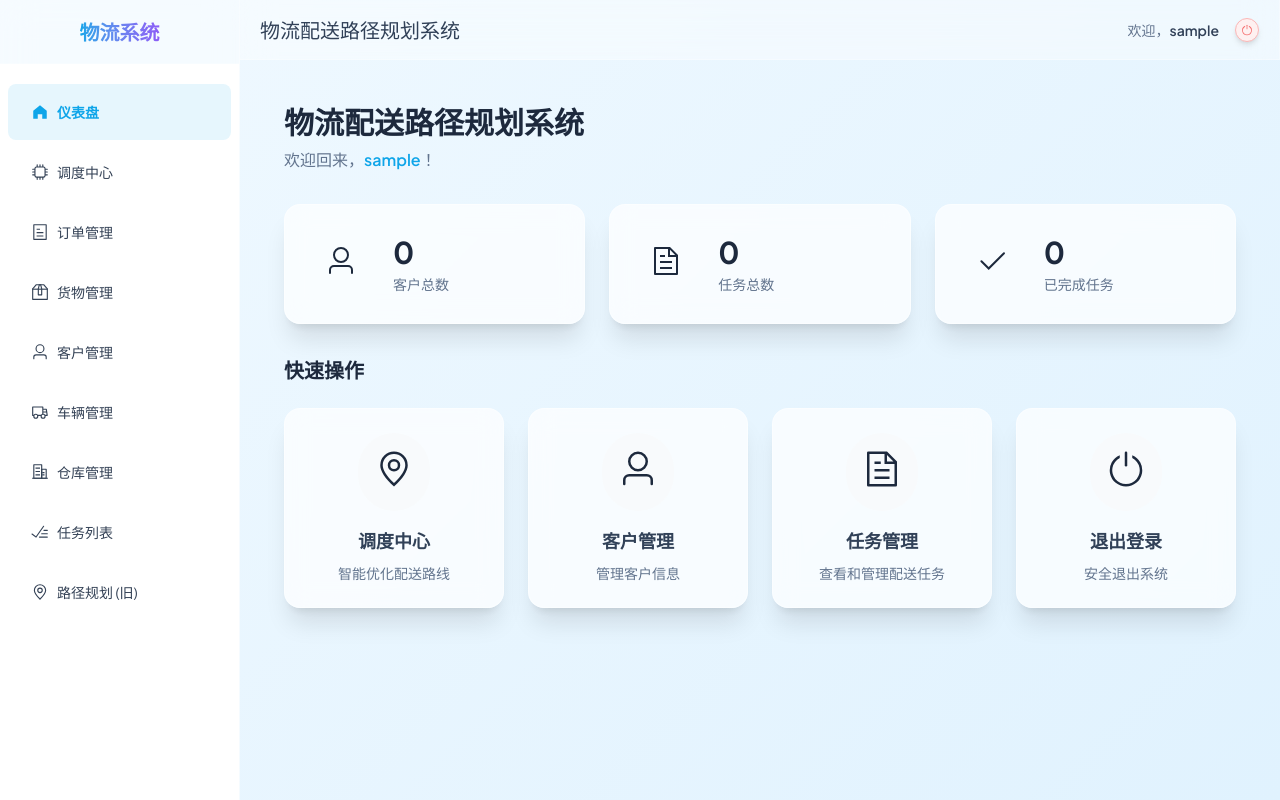
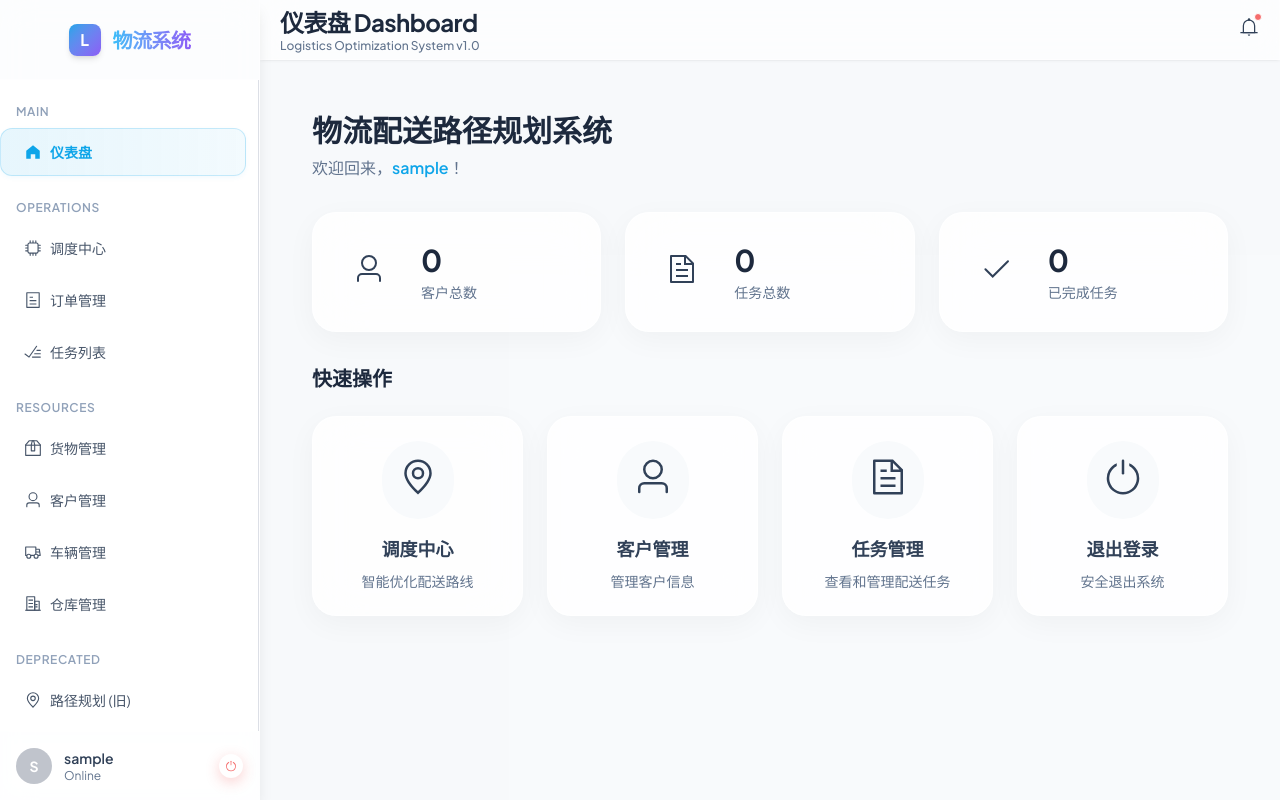
Before and after one commit to wskeei/Logistics-Distribution-Route-Optimization-System, a Vue app in the folder frontend/: page / in a window 1280 px wide. Built offline with nearby package versions, Linux system fonts and the light colour scheme; no server answers; sample sign-in values are in the browser's storage.

Commit message:
优化界面

```diff
--- a/frontend/src/App.vue
+++ b/frontend/src/App.vue
@@ -1,80 +1,113 @@
 <template>
-  <div id="app" class="font-sans text-slate-800">
+  <div id="app" class="font-sans text-slate-700 h-screen flex flex-col overflow-hidden bg-slate-50">
     <template v-if="!isLoginPage">
-      <el-container class="h-screen overflow-hidden">
-        <!-- Glass Sidebar -->
-        <el-aside width="240px" class="glass-panel h-full flex flex-col transition-all duration-300">
-          <div class="h-16 flex items-center justify-center border-b border-white/20">
-            <h3 class="text-xl font-bold bg-clip-text text-transparent bg-gradient-to-r from-primary to-accent">物流系统</h3>
+      <el-container class="h-full">
+        <!-- Modern Sidebar -->
+        <el-aside width="260px" class="glass-panel h-full flex flex-col transition-all duration-300 z-20 shadow-lg relative">
+          <div class="h-20 flex items-center justify-center border-b border-white/40">
+            <div class="flex items-center gap-3">
+              <!-- Logo Placeholder or Icon -->
+              <div class="w-8 h-8 rounded-lg bg-gradient-to-br from-primary to-accent flex items-center justify-center text-white font-bold shadow-md">
+                L
+              </div>
+              <h3 class="text-xl font-bold bg-clip-text text-transparent bg-gradient-to-r from-primary-light to-accent tracking-tight">物流系统</h3>
+            </div>
           </div>
+
           <el-menu
             :default-active="activeMenu"
-            class="flex-1 overflow-y-auto bg-transparent border-r-0 pt-4"
+            class="flex-1 overflow-y-auto px-3 py-6 bg-transparent border-none"
             router
-            :text-color="'#334155'"
-            :active-text-color="'#0EA5E9'"
+            :text-color="'#475569'"
+            :active-text-color="'#0ea5e9'"
           >
-            <el-menu-item index="/" class="hover:bg-white/30 transition-colors mx-2 rounded-lg my-1">
+            <div class="mb-2 px-4 text-xs font-semibold text-slate-400 uppercase tracking-wider">Main</div>
+            <el-menu-item index="/" class="menu-item-custom">
               <el-icon><HomeFilled /></el-icon>
               <span>仪表盘</span>
             </el-menu-item>
-            <el-menu-item index="/dispatcher" class="hover:bg-white/30 transition-colors mx-2 rounded-lg my-1">
+
+            <div class="mt-6 mb-2 px-4 text-xs font-semibold text-slate-400 uppercase tracking-wider">Operations</div>
+            <el-menu-item index="/dispatcher" class="menu-item-custom">
               <el-icon><Cpu /></el-icon>
               <span>调度中心</span>
             </el-menu-item>
-            <el-menu-item index="/orders" class="hover:bg-white/30 transition-colors mx-2 rounded-lg my-1">
+            <el-menu-item index="/orders" class="menu-item-custom">
               <el-icon><Tickets /></el-icon>
               <span>订单管理</span>
             </el-menu-item>
-            <el-menu-item index="/products" class="hover:bg-white/30 transition-colors mx-2 rounded-lg my-1">
+            <el-menu-item index="/tasks" class="menu-item-custom">
+              <el-icon><Finished /></el-icon>
+              <span>任务列表</span>
+            </el-menu-item>
+
+            <div class="mt-6 mb-2 px-4 text-xs font-semibold text-slate-400 uppercase tracking-wider">Resources</div>
+            <el-menu-item index="/products" class="menu-item-custom">
               <el-icon><Box /></el-icon>
               <span>货物管理</span>
             </el-menu-item>
-            <el-menu-item index="/customers" class="hover:bg-white/30 transition-colors mx-2 rounded-lg my-1">
+            <el-menu-item index="/customers" class="menu-item-custom">
               <el-icon><User /></el-icon>
               <span>客户管理</span>
             </el-menu-item>
-            <el-menu-item index="/vehicles" class="hover:bg-white/30 transition-colors mx-2 rounded-lg my-1">
+            <el-menu-item index="/vehicles" class="menu-item-custom">
               <el-icon><Van /></el-icon>
               <span>车辆管理</span>
             </el-menu-item>
-            <el-menu-item index="/depots" class="hover:bg-white/30 transition-colors mx-2 rounded-lg my-1">
+             <el-menu-item index="/depots" class="menu-item-custom">
               <el-icon><OfficeBuilding /></el-icon>
               <span>仓库管理</span>
             </el-menu-item>
-            <el-menu-item index="/tasks" class="hover:bg-white/30 transition-colors mx-2 rounded-lg my-1">
-              <el-icon><Finished /></el-icon>
-              <span>任务列表</span>
-            </el-menu-item>
-            <el-menu-item index="/planning" class="hover:bg-white/30 transition-colors mx-2 rounded-lg my-1">
+
+            <div class="mt-6 mb-2 px-4 text-xs font-semibold text-slate-400 uppercase tracking-wider">Deprecated</div>
+             <el-menu-item index="/planning" class="menu-item-custom">
               <el-icon><Location /></el-icon>
               <span>路径规划 (旧)</span>
             </el-menu-item>
           </el-menu>
+
+          <!-- User Profile Brief -->
+          <div class="p-4 border-t border-white/40 bg-white/30 backdrop-blur-sm">
+             <div class="flex items-center gap-3">
+                <el-avatar :size="36" class="bg-primary/20 text-primary font-bold">{{ username.charAt(0).toUpperCase() }}</el-avatar>
+                <div class="flex-1 min-w-0">
+                    <p class="text-sm font-semibold text-slate-700 truncate">{{ username }}</p>
+                    <p class="text-xs text-slate-500 truncate">Online</p>
+                </div>
+                <el-button type="danger" text circle size="small" @click="handleLogout">
+                    <el-icon><SwitchButton /></el-icon>
+                </el-button>
+             </div>
+          </div>
         </el-aside>
 
-        <el-container class="relative">
-          <!-- Glass Header -->
-          <el-header class="h-16 glass-panel border-b border-white/20 flex items-center justify-between px-6 sticky top-0 z-10 w-full backdrop-blur-md bg-white/30">
-            <div class="flex items-center">
-              <div class="text-xl font-medium text-slate-700">
-                {{ $route.meta.title || '物流配送路径规划系统' }}
-              </div>
+        <el-container class="relative flex flex-col h-full overflow-hidden">
+          <!-- Translucent Header -->
+          <el-header class="h-20 glass-panel border-b border-white/40 flex items-center justify-between px-8 sticky top-0 z-10 w-full backdrop-blur-md bg-white/50 shadow-sm/5">
+            <div class="flex flex-col justify-center">
+              <h1 class="text-2xl font-bold text-slate-800 tracking-tight">
+                {{ $route.meta.title || getPageTitle($route.path) }}
+              </h1>
+              <span class="text-xs text-slate-500 font-medium">Logistics Optimization System v1.0</span>
             </div>
+
             <div class="flex items-center gap-4">
-              <span class="text-sm text-slate-500">欢迎，<span class="font-semibold text-slate-700">{{ username }}</span></span>
-              <el-button type="danger" plain size="small" circle @click="handleLogout" class="shadow-md hover:shadow-lg transition-transform hover:-translate-y-0.5">
-                <el-icon><SwitchButton /></el-icon>
-              </el-button>
+               <el-tooltip content="Notifications" placement="bottom">
+                   <el-badge is-dot class="cursor-pointer">
+                       <el-icon class="text-slate-500 hover:text-primary transition-colors" :size="20"><Bell /></el-icon>
+                   </el-badge>
+               </el-tooltip>
             </div>
           </el-header>
 
-          <el-main class="p-6 overflow-y-auto scroll-smooth">
-            <router-view v-slot="{ Component }">
-              <transition name="fade">
-                <component :is="Component" :key="$route.path" />
-              </transition>
-            </router-view>
+          <el-main class="p-0 overflow-y-auto scroll-smooth bg-slate-50/50">
+             <div class="w-full max-w-7xl mx-auto relative min-h-full">
+                <router-view v-slot="{ Component }">
+                  <transition name="fade-slide">
+                    <component :is="Component" />
+                  </transition>
+                </router-view>
+             </div>
           </el-main>
         </el-container>
       </el-container>
@@ -90,39 +123,94 @@
 import { computed } from 'vue'
 import { useRoute, useRouter } from 'vue-router'
 import { useAuthStore } from './store'
+import {
+    HomeFilled, Cpu, Tickets, Box, User, Van,
+    OfficeBuilding, Finished, Location, SwitchButton, Bell
+} from '@element-plus/icons-vue'
 
 const route = useRoute()
 const router = useRouter()
 const authStore = useAuthStore()
 
 const isLoginPage = computed(() => route.name === 'Login')
-const username = computed(() => authStore.user?.username || '用户')
+const username = computed(() => authStore.user?.username || 'User')
 const activeMenu = computed(() => route.path)
 
 const handleLogout = () => {
   authStore.logout()
   router.push('/login')
 }
+
+const getPageTitle = (path) => {
+    const map = {
+        '/': '仪表盘 Dashboard',
+        '/dispatcher': '调度中心 Dispatcher',
+        '/orders': '订单管理 Orders',
+        '/products': '货物管理 Products',
+        '/customers': '客户管理 Customers',
+        '/vehicles': '车辆管理 Vehicles',
+        '/depots': '仓库管理 Depots',
+        '/tasks': '任务列表 Tasks',
+        '/planning': '路径规划 Planning'
+    }
+    return map[path] || '物流配送系统'
+}
 </script>
 
-<style>
-/* Global overrides if needed */
-.el-menu {
-  border-right: none !important;
-}
-.el-menu-item.is-active {
-  background-color: rgba(14, 165, 233, 0.1) !important;
-  font-weight: 600;
+<style scoped>
+/* Custom Menu Item Styling */
+.menu-item-custom {
+    margin: 4px 0;
+    border-radius: 12px;
+    height: 48px;
+    line-height: 48px;
+    transition: all 0.2s ease;
+    border: 1px solid transparent;
 }
 
-/* Fade Transition */
-.fade-enter-active,
-.fade-leave-active {
-  transition: opacity 0.2s ease;
+.menu-item-custom:hover {
+    background-color: rgba(255, 255, 255, 0.6) !important;
+    color: var(--color-primary);
+    transform: translateX(4px);
 }
 
-.fade-enter-from,
-.fade-leave-to {
+.menu-item-custom.is-active {
+    background: linear-gradient(90deg, rgba(14, 165, 233, 0.1) 0%, rgba(14, 165, 233, 0.05) 100%) !important;
+    color: var(--color-primary) !important;
+    font-weight: 600;
+    border: 1px solid rgba(14, 165, 233, 0.2);
+    box-shadow: 0 2px 5px rgba(14, 165, 233, 0.05);
+}
+
+.el-menu-item .el-icon {
+    transition: transform 0.2s ease;
+}
+.menu-item-custom:hover .el-icon {
+    transform: scale(1.1);
+}
+
+/* Page Transition - Simultaneous */
+.fade-slide-enter-active,
+.fade-slide-leave-active {
+  transition: all 0.2s ease-out;
+}
+
+.fade-slide-leave-active {
+  position: absolute;
+  top: 0;
+  left: 0;
+  width: 100%;
+  z-index: 10; /* Leave on top */
+  pointer-events: none; /* Prevent clicks on leaving element */
+}
+
+.fade-slide-enter-from {
   opacity: 0;
+  transform: translateY(10px);
+}
+
+.fade-slide-leave-to {
+  opacity: 0;
+  transform: translateY(-10px);
 }
 </style>
--- a/frontend/src/style.css
+++ b/frontend/src/style.css
@@ -1,27 +1,257 @@
 @import "tailwindcss";
 
 @theme {
-  --font-sans: "Plus Jakarta Sans", sans-serif;
+  --font-sans: "Plus Jakarta Sans", "Inter", "system-ui", sans-serif;
 
   --color-primary: #0EA5E9;
+  --color-primary-light: #38bdf8;
   --color-secondary: #10B981;
   --color-accent: #8B5CF6;
   --color-dark: #0F172A;
+  --color-surface: #ffffff;
 }
 
 @layer base {
   body {
     font-family: var(--font-sans);
-    @apply text-slate-800 bg-slate-50 antialiased;
+    @apply text-slate-700 bg-slate-50 antialiased;
     background: linear-gradient(135deg, #f0f9ff 0%, #e0f2fe 100%);
     min-height: 100vh;
   }
+
+  /* Custom Scrollbar */
+  ::-webkit-scrollbar {
+    width: 6px;
+    height: 6px;
+  }
+
+  ::-webkit-scrollbar-track {
+    background: transparent;
+  }
+
+  ::-webkit-scrollbar-thumb {
+    @apply bg-slate-200 rounded-full hover:bg-slate-300 transition-colors;
+  }
 }
 
+/* --- Glassmorphism Utilities --- */
 .glass-card {
-  @apply bg-white/70 backdrop-blur-md border border-white/40 shadow-xl rounded-2xl;
+  @apply bg-white/80 backdrop-blur-xl border border-white/60 rounded-3xl;
+  box-shadow: 0 8px 30px rgba(0, 0, 0, 0.04);
 }
 
 .glass-panel {
-  @apply bg-white/40 backdrop-blur-lg border-r border-white/30;
+  @apply bg-white/60 backdrop-blur-lg border-r border-white/40;
 }
+
+/* --- Animations --- */
+@keyframes fadeUp {
+  from {
+    opacity: 0;
+    transform: translateY(10px);
+  }
+
+  to {
+    opacity: 1;
+    transform: translateY(0);
+  }
+}
+
+@keyframes slideIn {
+  from {
+    opacity: 0;
+    transform: translateX(-10px);
+  }
+
+  to {
+    opacity: 1;
+    transform: translateX(0);
+  }
+}
+
+.animate-fade-up {
+  animation: fadeUp 0.4s ease-out forwards;
+}
+
+.animate-slide-in {
+  animation: slideIn 0.3s ease-out forwards;
+}
+
+/* --- Element Plus Overrides (Modernization) --- */
+
+/* 1. Buttons - Softer & Friendlier */
+:root {
+  --el-border-radius-base: 10px;
+  /* Globally rounder */
+  --el-border-radius-small: 8px;
+  --el-border-radius-round: 30px;
+}
+
+.el-button {
+  font-weight: 600 !important;
+  transition: all 0.2s cubic-bezier(0.4, 0, 0.2, 1) !important;
+  border-radius: 12px !important;
+  /* Pill-like but structured */
+}
+
+.el-button:not(.is-circle):not(.is-round) {
+  padding: 10px 20px !important;
+}
+
+.el-button--primary {
+  --el-button-bg-color: var(--color-primary);
+  --el-button-border-color: var(--color-primary);
+  box-shadow: 0 4px 14px 0 rgba(14, 165, 233, 0.3);
+}
+
+.el-button--primary:hover {
+  transform: translateY(-1px);
+  box-shadow: 0 6px 20px 0 rgba(14, 165, 233, 0.4);
+}
+
+.el-button--danger {
+  box-shadow: 0 4px 14px 0 rgba(239, 68, 68, 0.25);
+}
+
+.el-button--danger:hover {
+  transform: translateY(-1px);
+  box-shadow: 0 6px 20px 0 rgba(239, 68, 68, 0.35);
+}
+
+
+/* 2. Cards - Floating & Clean */
+.el-card {
+  border: none !important;
+  border-radius: 20px !important;
+  background-color: rgba(255, 255, 255, 0.8) !important;
+  backdrop-filter: blur(12px);
+  box-shadow: 0 4px 6px -1px rgba(0, 0, 0, 0.02), 0 2px 4px -1px rgba(0, 0, 0, 0.02) !important;
+  transition: transform 0.3s ease, box-shadow 0.3s ease;
+  overflow: hidden;
+}
+
+.el-card:hover {
+  box-shadow: 0 10px 25px -5px rgba(0, 0, 0, 0.05), 0 8px 10px -6px rgba(0, 0, 0, 0.01) !important;
+  transform: translateY(-2px);
+}
+
+.el-card__header {
+  border-bottom: 1px solid rgba(0, 0, 0, 0.03) !important;
+  padding: 18px 24px !important;
+  font-size: 1.1rem;
+  font-weight: 600;
+  color: #1e293b;
+}
+
+/* 3. Tables - Airy & Readable */
+.el-table {
+  --el-table-border-color: transparent;
+  --el-table-header-bg-color: rgba(248, 250, 252, 0.5);
+  --el-table-row-hover-bg-color: #f0f9ff !important;
+  background-color: transparent !important;
+  border-radius: 16px;
+  overflow: hidden;
+}
+
+.el-table th.el-table__cell {
+  background-color: rgba(241, 245, 249, 0.6) !important;
+  color: #475569;
+  font-weight: 600;
+  border-bottom: none !important;
+  padding: 16px 0 !important;
+}
+
+.el-table td.el-table__cell {
+  border-bottom: 1px solid #f1f5f9 !important;
+  padding: 12px 0 !important;
+}
+
+.el-table--enable-row-hover .el-table__body tr:hover>td.el-table__cell {
+  background-color: rgba(14, 165, 233, 0.05) !important;
+}
+
+/* 4. Inputs & Selects - Modern Fields */
+.el-input__wrapper {
+  background-color: #f8fafc !important;
+  /* Slate-50 */
+  box-shadow: none !important;
+  border: 1px solid transparent;
+  border-radius: 12px !important;
+  transition: all 0.2s ease;
+  padding: 4px 12px !important;
+}
+
+.el-input__wrapper:hover {
+  background-color: #fff !important;
+  box-shadow: 0 0 0 1px #cbd5e1 !important;
+}
+
+.el-input__wrapper.is-focus {
+  background-color: #fff !important;
+  box-shadow: 0 0 0 2px rgba(14, 165, 233, 0.2) !important;
+  /* Soft ring */
+  border-color: var(--color-primary);
+}
+
+/* 5. Dialogs - Modal styling */
+.el-dialog {
+  border-radius: 24px !important;
+  overflow: hidden;
+  box-shadow: 0 25px 50px -12px rgba(0, 0, 0, 0.15) !important;
+}
+
+.el-dialog__header {
+  margin-right: 0 !important;
+  padding: 20px 24px !important;
+  border-bottom: 1px solid #f1f5f9;
+}
+
+.el-dialog__title {
+  font-weight: 700;
+  color: #0f172a;
+}
+
+.el-dialog__body {
+  padding: 24px !important;
+}
+
+.el-dialog__footer {
+  padding: 16px 24px 24px !important;
+  background-color: #f8fafc;
+  border-top: 1px solid #f1f5f9;
+}
+
+/* 6. Tags */
+.el-tag {
+  border-radius: 8px !important;
+  border: none !important;
+  font-weight: 600;
+  padding: 0 10px !important;
+  height: 28px !important;
+  line-height: 28px !important;
+}
+
+.el-tag--success {
+  background-color: #ecfdf5 !important;
+  color: #059669 !important;
+}
+
+.el-tag--warning {
+  background-color: #fffbeb !important;
+  color: #d97706 !important;
+}
+
+.el-tag--danger {
+  background-color: #fef2f2 !important;
+  color: #dc2626 !important;
+}
+
+.el-tag--primary {
+  background-color: #e0f2fe !important;
+  color: #0284c7 !important;
+}
+
+.el-tag--info {
+  background-color: #f1f5f9 !important;
+  color: #475569 !important;
+}
--- a/frontend/src/views/Dashboard.vue
+++ b/frontend/src/views/Dashboard.vue
@@ -1,5 +1,5 @@
 <template>
-  <div class="p-6 min-h-full">
+  <div class="min-h-full p-6 md:p-8">
     <div class="mb-8" v-motion-slide-visible-once-top>
       <h1 class="text-3xl font-bold text-slate-800 mb-2">物流配送路径规划系统</h1>
       <p class="text-slate-500">欢迎回来，<span class="font-semibold text-primary">{{ username }}</span>！</p>
--- a/frontend/src/views/Depots.vue
+++ b/frontend/src/views/Depots.vue
@@ -1,5 +1,5 @@
 <template>
-  <div class="depots-container">
+  <div class="depots-container p-6 md:p-8">
     <el-card>
       <template #header>
         <div class="card-header">
@@ -184,9 +184,7 @@ onMounted(() => {
 </script>
 
 <style scoped>
-.depots-container {
-  padding: 20px;
-}
+/* .depots-container padding handled by Tailwind */
 
 .card-header {
   display: flex;
--- a/frontend/src/views/Dispatcher.vue
+++ b/frontend/src/views/Dispatcher.vue
@@ -1,4 +1,5 @@
 <template>
+  <div class="p-6 md:p-8">
     <el-row :gutter="20">
       <el-col :span="24">
         <el-card>
@@ -79,6 +80,7 @@
         </el-card>
       </el-col>
     </el-row>
+  </div>
 </template>
 
 <script setup>
--- a/frontend/src/views/Orders.vue
+++ b/frontend/src/views/Orders.vue
@@ -1,4 +1,5 @@
 <template>
+  <div class="p-6 md:p-8">
     <el-card class="box-card">
       <template #header>
         <div class="card-header">
@@ -91,6 +92,7 @@
           </el-table>
       </div>
     </el-dialog>
+  </div>
 </template>
 
 <script setup>
--- a/frontend/src/views/Products.vue
+++ b/frontend/src/views/Products.vue
@@ -1,5 +1,6 @@
 <template>
-  <el-card class="box-card">
+  <div class="p-6 md:p-8">
+    <el-card class="box-card">
     <template #header>
       <div class="card-header">
         <span>货物管理</span>
@@ -60,6 +61,7 @@
       </el-table>
     </div>
   </el-dialog>
+  </div>
 </template>
 
 <script setup>
--- a/frontend/src/views/Vehicles.vue
+++ b/frontend/src/views/Vehicles.vue
@@ -1,5 +1,5 @@
 <template>
-  <div class="vehicles-container">
+  <div class="vehicles-container p-6 md:p-8">
     <el-card>
       <template #header>
         <div class="card-header">
@@ -205,9 +205,7 @@ onMounted(() => {
 </script>
 
 <style scoped>
-.vehicles-container {
-  padding: 20px;
-}
+/* .vehicles-container padding handled by Tailwind */
 
 .card-header {
   display: flex;
```
Also changed, not shown: frontend/src/views/Customers.vue (+3 -4 lines), frontend/src/views/Tasks.vue (+2 -5 lines). Lines whose indentation alone changed are shown as unchanged.
